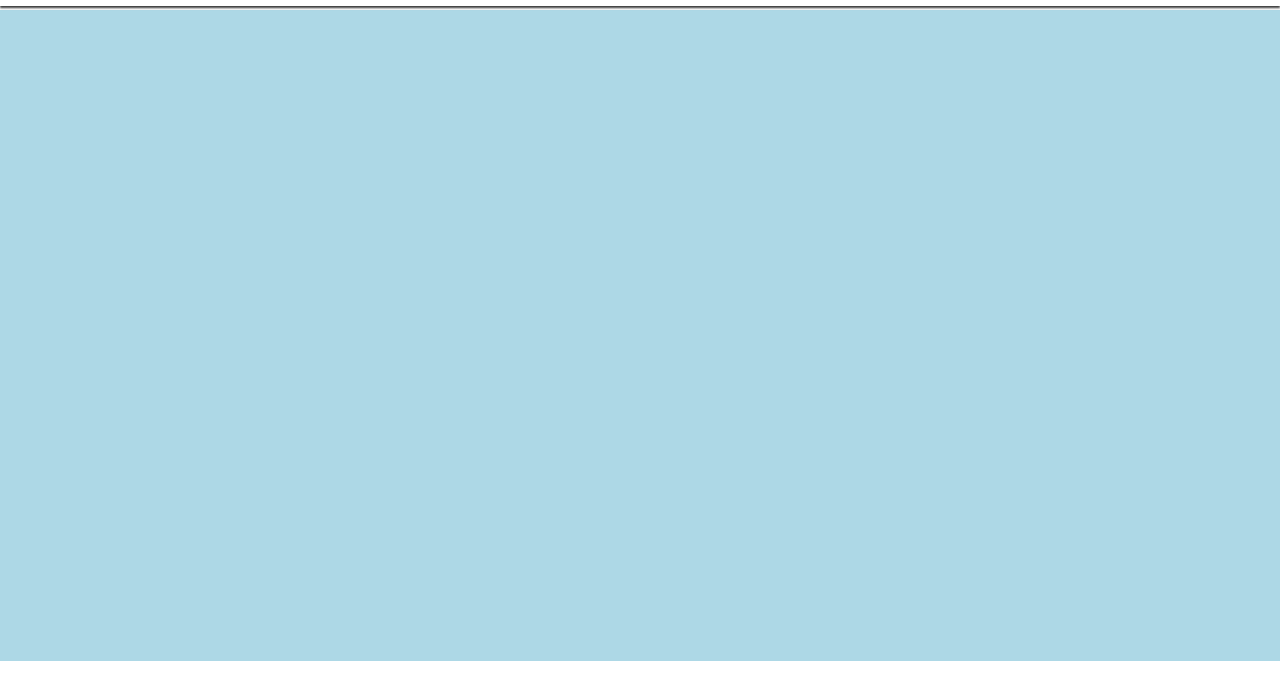
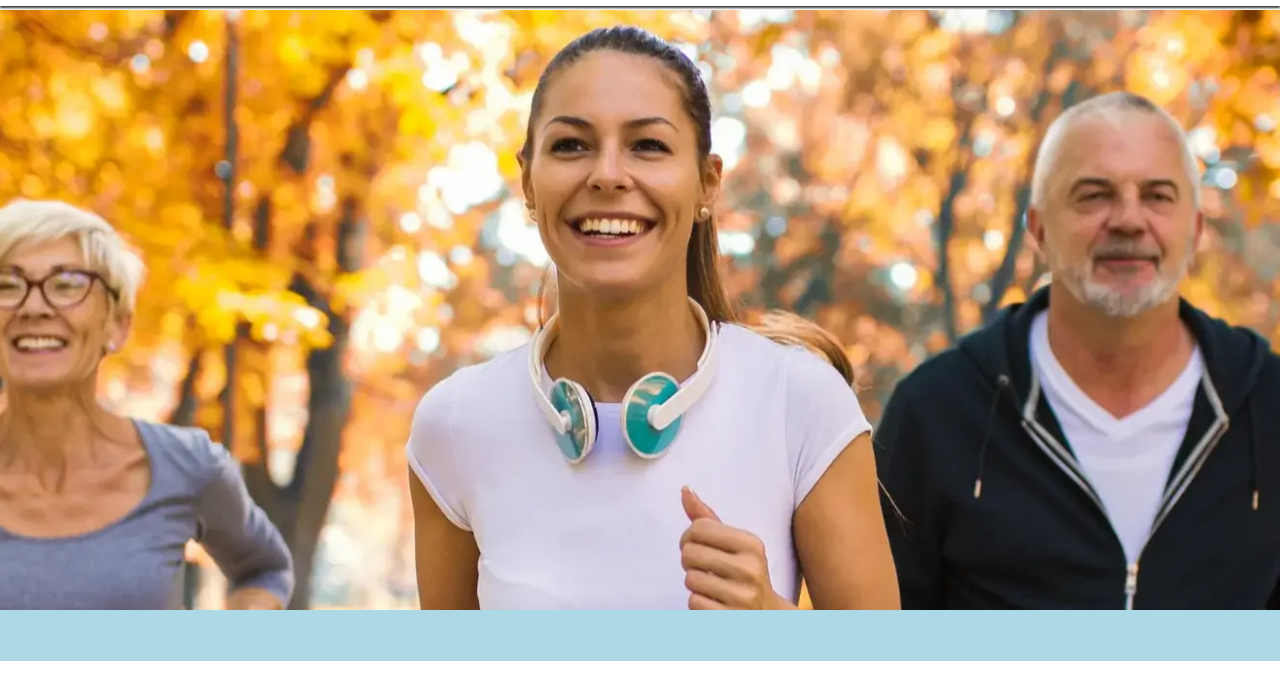
Before and after one commit to Ammaarah-web/love-running, a plain HTML site: page index.html in a window 1280 px wide. Shown: the part 69-746 px from the top of the page. Drawn offline with nearby package versions, Linux system fonts and the light colour scheme.

Commit message:
fix code for background setting no-repeat

```diff
--- a/assets/css/style.css
+++ b/assets/css/style.css
@@ -92,7 +92,7 @@ main {
 #hero {
     height: 600px;
     width: 100%;
-    background: url("../images/hero-image.webp") no repeat center center/cover;
+    background: url("../images/hero-image.webp") no-repeat center center/cover;
 }
 
 /* Footer */
```
Also changed, not shown: index.html (+1 -1 lines).
